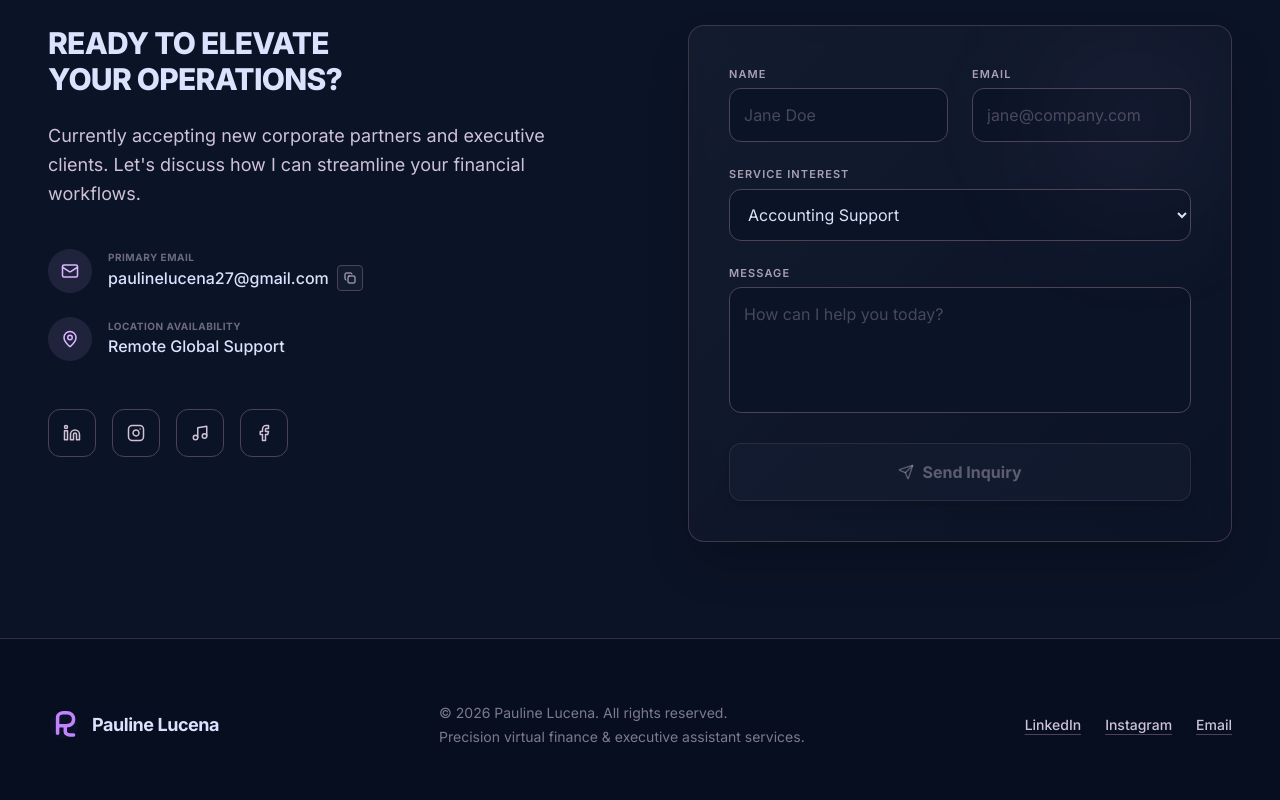
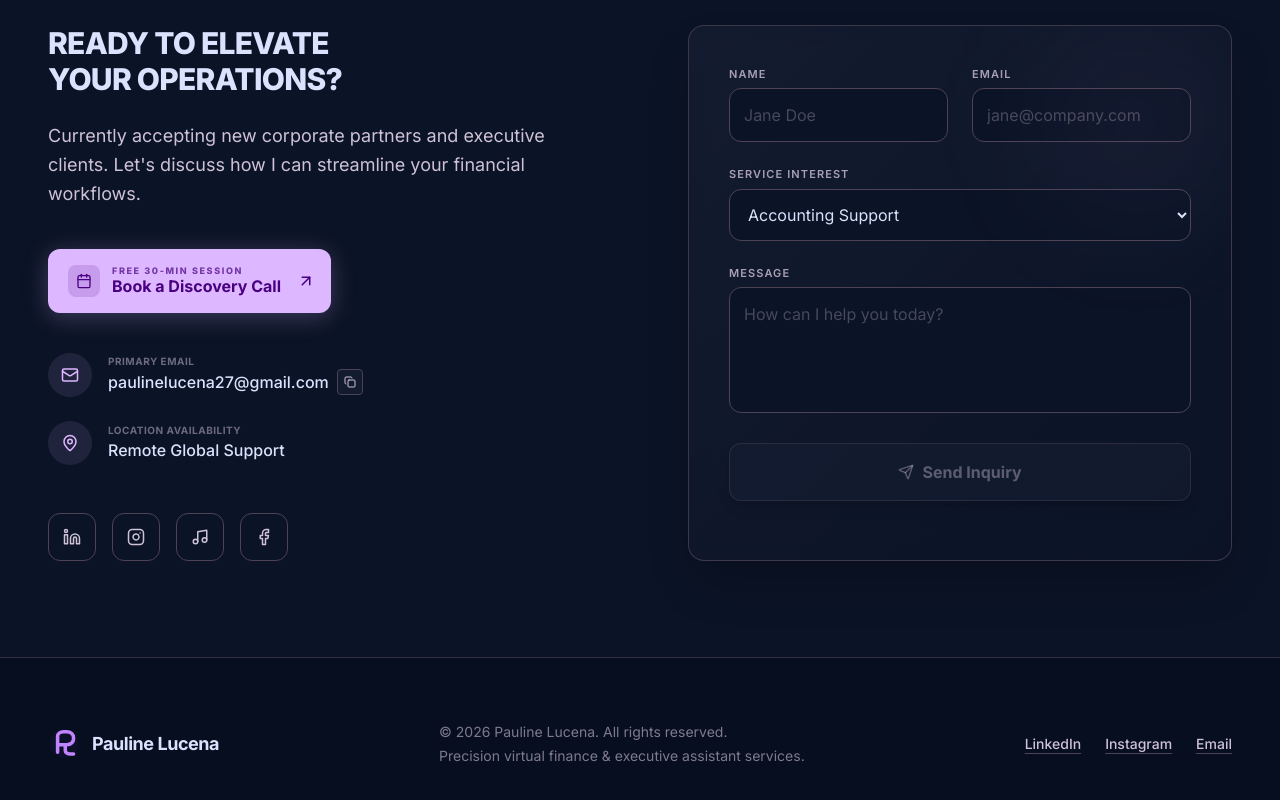
Before and after one commit to paulinelucena/Pauline-Portfolio, a React (Vite) app: page / in a window 1280 px wide. Shown: the part 4049-4849 px from the top of the page. Built offline with nearby package versions, Linux system fonts and the light colour scheme.

Commit message:
Update Contact.tsx

```diff
--- a/src/components/Contact.tsx
+++ b/src/components/Contact.tsx
@@ -1,6 +1,6 @@
 import React, { useState, useEffect } from 'react';
 import { motion, AnimatePresence } from 'motion/react';
-import { Mail, MapPin, Copy, Check, Send, Sparkles, Trash2, ShieldCheck, Linkedin, Instagram, Music, Facebook } from 'lucide-react';
+import { Mail, MapPin, Copy, Check, Send, Sparkles, Trash2, ShieldCheck, Linkedin, Instagram, Music, Facebook, Calendar, ArrowUpRight } from 'lucide-react';
 import { Inquiry } from '../types';
 
 interface ContactProps {
@@ -139,6 +139,28 @@ ${inq.name}`;
             <p className="text-[#cfc2d6] text-base md:text-lg leading-relaxed mb-10 font-normal">
               Currently accepting new corporate partners and executive clients. Let's discuss how I can streamline your financial workflows.
             </p>
+
+            {/* Discovery Call CTA */}
+            <a
+              href="https://calendly.com/paulinelucena27/30min"
+              target="_blank"
+              rel="noreferrer"
+              id="book-discovery-call-btn"
+              className="group relative inline-flex items-center justify-between gap-4 w-full sm:w-auto mb-10 pl-5 pr-4 py-4 rounded-xl bg-[#ddb7ff] text-[#490080] font-bold text-sm sm:text-base shadow-[0_4px_24px_rgba(221,183,255,0.25)] hover:brightness-110 hover:shadow-[0_6px_28px_rgba(221,183,255,0.4)] active:scale-[0.98] transition-all cursor-pointer overflow-hidden"
+            >
+              <span className="flex items-center gap-3">
+                <span className="w-8 h-8 rounded-lg bg-[#490080]/15 flex items-center justify-center">
+                  <Calendar size={16} />
+                </span>
+                <span className="flex flex-col items-start leading-tight">
+                  <span className="text-[9px] uppercase font-extrabold tracking-[0.18em] opacity-70">
+                    Free 30-min Session
+                  </span>
+                  <span>Book a Discovery Call</span>
+                </span>
+              </span>
+              <ArrowUpRight size={18} className="transition-transform group-hover:translate-x-0.5 group-hover:-translate-y-0.5" />
+            </a>
 
             {/* Micro Details info */}
             <div className="space-y-6 mb-12">
```
